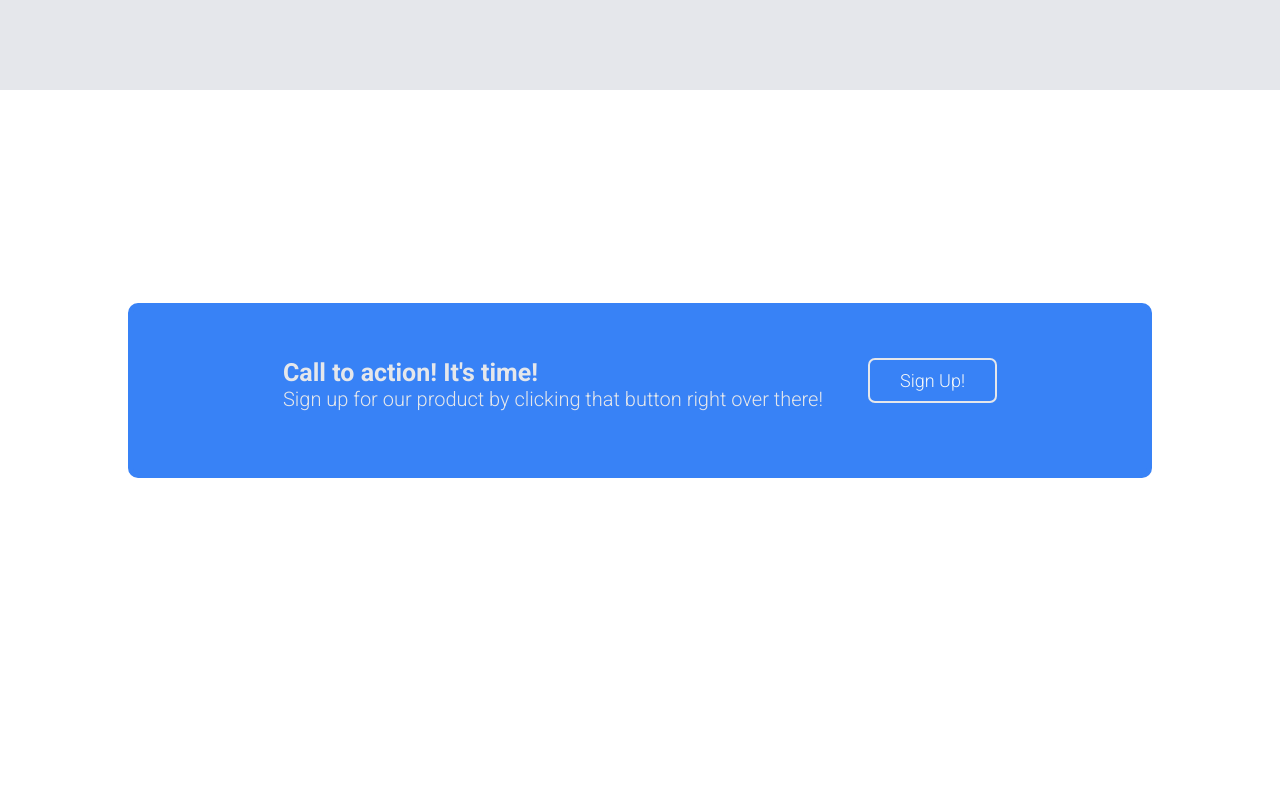
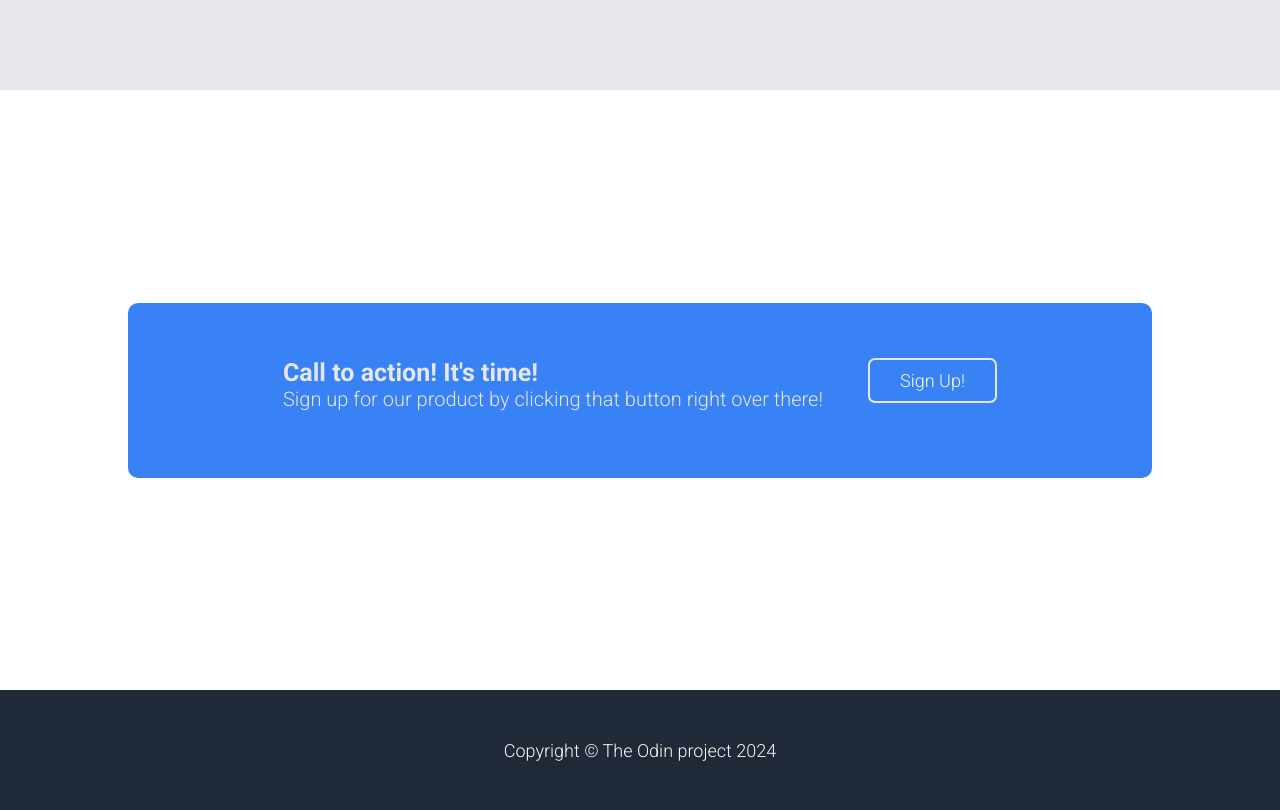
Before and after one commit to jacobs-development8/Project-Landing-Page, a plain HTML site: page index.html in a window 1280 px wide. Shown: the part 1790-2600 px from the top of the page. Before the commit the page ends 2480 px from the top, so only its background shows below. Drawn offline with Linux system fonts and the light colour scheme.

Commit message:
completed footer

```diff
--- a/index.html
+++ b/index.html
@@ -98,5 +98,11 @@
 
     </div>
 
+    <footer>
+        <p>
+            Copyright &copy; The Odin project 2024
+        </p>
+    </footer>
+
 </body>
 </html>
--- a/styles.css
+++ b/styles.css
@@ -208,3 +208,15 @@ nav li {
     border-radius: 7px;
     margin-bottom: 20px;
 }
+
+footer {
+    width: 100%;
+    min-height: 15vh;
+    display: flex;
+    justify-content: center;
+    align-items: center;
+    background-color: #1F2937;
+    color: #F9FAF8;
+    font-size: 18px;
+    font-weight: 300;
+}
```
